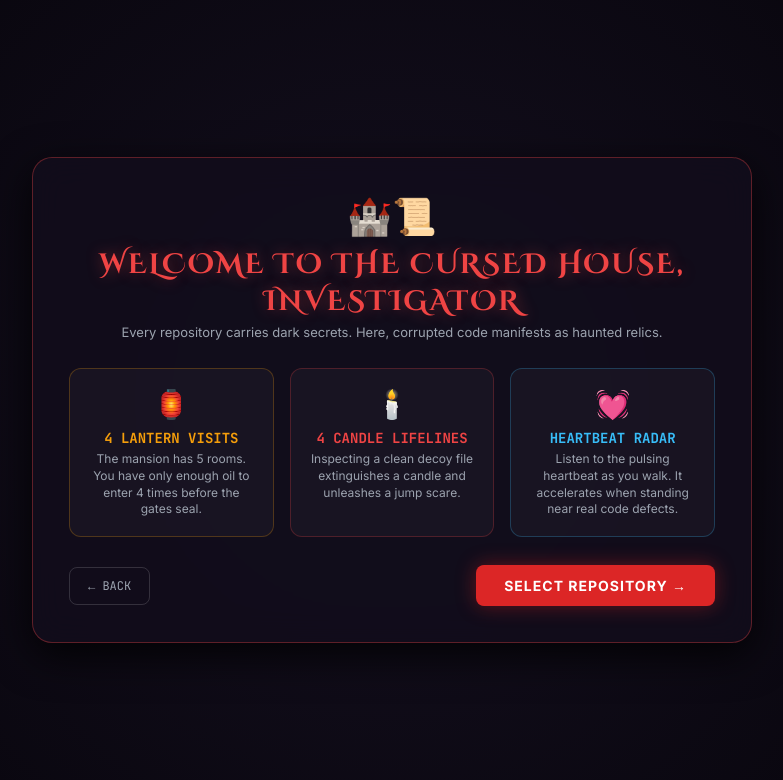
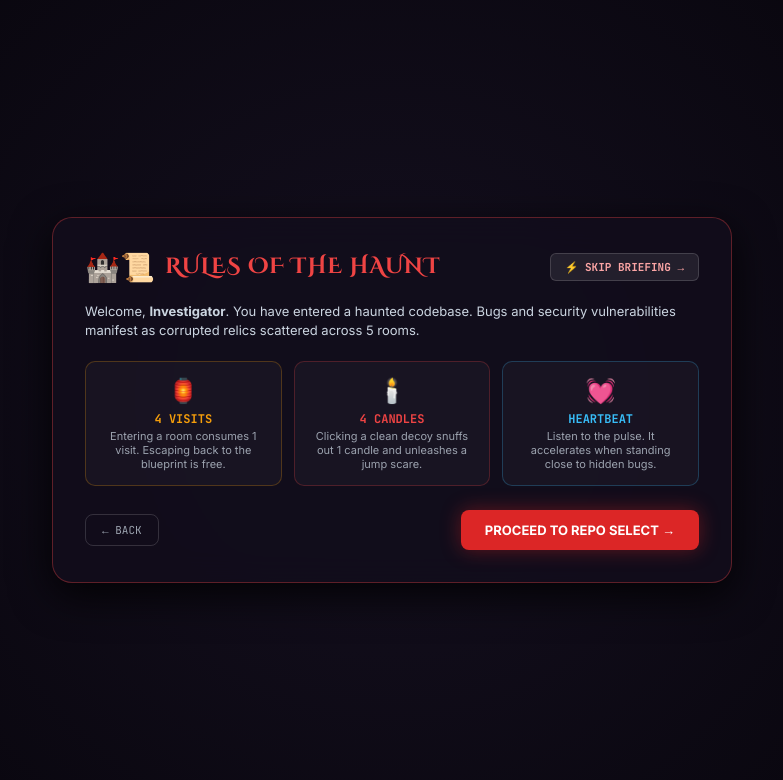
Before and after one commit to Haripriya24071/The-Last-Commit, a React (Vite) app in the folder frontend/: page / in a window 1280 px wide. Both pictures are taken after a click on the button "🕯️ LIGHT THE CANDLE & ENTER". Shown: the top 780 px of the page, without its empty margins (248-1031 px from the left). Built offline with nearby package versions, Linux system fonts and the light colour scheme.

Commit message:
feat: add WelcomeScreen and LandingScreen components for the game UI

```diff
--- a/frontend/src/components/WelcomeScreen.jsx
+++ b/frontend/src/components/WelcomeScreen.jsx
@@ -20,55 +20,74 @@ export default function WelcomeScreen() {
       overflowY: 'auto'
     }}>
       <div style={{
-        maxWidth: '720px',
+        maxWidth: '680px',
         width: '100%',
         background: 'rgba(18, 14, 28, 0.92)',
         border: '1px solid rgba(239, 68, 68, 0.35)',
         borderRadius: '20px',
-        padding: '36px',
+        padding: '32px',
         boxShadow: '0 12px 40px rgba(0,0,0,0.85)',
         backdropFilter: 'blur(16px)',
         position: 'relative'
       }}>
-        {/* Welcome Header */}
-        <div style={{ textAlign: 'center', marginBottom: '24px' }}>
-          <span style={{ fontSize: '36px' }}>🏰📜</span>
-          <h2 style={{
-            fontFamily: 'Cinzel Decorative, serif',
-            fontSize: '28px',
-            color: '#ef4444',
-            margin: '8px 0 4px 0',
-            letterSpacing: '2px',
-            textShadow: '0 0 15px rgba(239, 68, 68, 0.4)'
-          }}>
-            WELCOME TO THE CURSED HOUSE, {playerName.toUpperCase()}
-          </h2>
-          <p style={{ color: '#9ca3af', fontSize: '13px', margin: 0 }}>
-            Every repository carries dark secrets. Here, corrupted code manifests as haunted relics.
-          </p>
+        {/* Header with Skip Button */}
+        <div style={{ display: 'flex', justifyContent: 'space-between', alignItems: 'center', marginBottom: '18px' }}>
+          <div style={{ display: 'flex', alignItems: 'center', gap: '10px' }}>
+            <span style={{ fontSize: '28px' }}>🏰📜</span>
+            <h2 style={{
+              fontFamily: 'Cinzel Decorative, serif',
+              fontSize: '22px',
+              color: '#ef4444',
+              margin: 0,
+              letterSpacing: '1px'
+            }}>
+              RULES OF THE HAUNT
+            </h2>
+          </div>
+
+          <button
+            onClick={() => setScreen('repo_input')}
+            style={{
+              background: 'rgba(255,255,255,0.08)',
+              border: '1px solid rgba(255,255,255,0.15)',
+              color: '#fca5a5',
+              padding: '6px 14px',
+              borderRadius: '6px',
+              fontSize: '11px',
+              fontWeight: 700,
+              cursor: 'pointer',
+              fontFamily: 'JetBrains Mono, monospace'
+            }}
+          >
+            ⚡ SKIP BRIEFING →
+          </button>
         </div>
 
-        {/* 3 Core Rules / Mechanics */}
+        <p style={{ color: '#cbd5e1', fontSize: '13px', lineHeight: 1.5, margin: '0 0 20px 0' }}>
+          Welcome, <strong>{playerName}</strong>. You have entered a haunted codebase. Bugs and security vulnerabilities manifest as corrupted relics scattered across 5 rooms.
+        </p>
+
+        {/* 3 Core Rules */}
         <div style={{
           display: 'grid',
-          gridTemplateColumns: 'repeat(auto-fit, minmax(200px, 1fr))',
-          gap: '16px',
-          margin: '28px 0'
+          gridTemplateColumns: 'repeat(3, 1fr)',
+          gap: '12px',
+          margin: '20px 0'
         }}>
           {/* Rule 1: 4 Lantern Visits */}
           <div style={{
             background: 'rgba(255, 255, 255, 0.03)',
             border: '1px solid rgba(245, 158, 11, 0.25)',
-            borderRadius: '12px',
-            padding: '18px',
+            borderRadius: '10px',
+            padding: '14px',
             textAlign: 'center'
           }}>
-            <span style={{ fontSize: '28px' }}>🏮</span>
-            <h4 style={{ color: '#f59e0b', margin: '8px 0 4px 0', fontSize: '14px', fontFamily: 'JetBrains Mono, monospace' }}>
-              4 LANTERN VISITS
+            <span style={{ fontSize: '24px' }}>🏮</span>
+            <h4 style={{ color: '#f59e0b', margin: '6px 0 2px 0', fontSize: '12px', fontFamily: 'JetBrains Mono, monospace' }}>
+              4 VISITS
             </h4>
-            <p style={{ color: '#9ca3af', fontSize: '12px', lineHeight: 1.4, margin: 0 }}>
-              The mansion has 5 rooms. You have only enough oil to enter 4 times before the gates seal.
+            <p style={{ color: '#9ca3af', fontSize: '11px', lineHeight: 1.3, margin: 0 }}>
+              Entering a room consumes 1 visit. Escaping back to the blueprint is free.
             </p>
           </div>
 
@@ -76,48 +95,48 @@ export default function WelcomeScreen() {
           <div style={{
             background: 'rgba(255, 255, 255, 0.03)',
             border: '1px solid rgba(239, 68, 68, 0.25)',
-            borderRadius: '12px',
-            padding: '18px',
+            borderRadius: '10px',
+            padding: '14px',
             textAlign: 'center'
           }}>
-            <span style={{ fontSize: '28px' }}>🕯️</span>
-            <h4 style={{ color: '#ef4444', margin: '8px 0 4px 0', fontSize: '14px', fontFamily: 'JetBrains Mono, monospace' }}>
-              4 CANDLE LIFELINES
+            <span style={{ fontSize: '24px' }}>🕯️</span>
+            <h4 style={{ color: '#ef4444', margin: '6px 0 2px 0', fontSize: '12px', fontFamily: 'JetBrains Mono, monospace' }}>
+              4 CANDLES
             </h4>
-            <p style={{ color: '#9ca3af', fontSize: '12px', lineHeight: 1.4, margin: 0 }}>
-              Inspecting a clean decoy file extinguishes a candle and unleashes a jump scare.
+            <p style={{ color: '#9ca3af', fontSize: '11px', lineHeight: 1.3, margin: 0 }}>
+              Clicking a clean decoy snuffs out 1 candle and unleashes a jump scare.
             </p>
           </div>
 
-          {/* Rule 3: Heartbeat Proximity */}
+          {/* Rule 3: Proximity Pulse */}
           <div style={{
             background: 'rgba(255, 255, 255, 0.03)',
             border: '1px solid rgba(56, 189, 248, 0.25)',
-            borderRadius: '12px',
-            padding: '18px',
+            borderRadius: '10px',
+            padding: '14px',
             textAlign: 'center'
           }}>
-            <span style={{ fontSize: '28px' }}>💓</span>
-            <h4 style={{ color: '#38bdf8', margin: '8px 0 4px 0', fontSize: '14px', fontFamily: 'JetBrains Mono, monospace' }}>
-              HEARTBEAT RADAR
+            <span style={{ fontSize: '24px' }}>💓</span>
+            <h4 style={{ color: '#38bdf8', margin: '6px 0 2px 0', fontSize: '12px', fontFamily: 'JetBrains Mono, monospace' }}>
+              HEARTBEAT
             </h4>
-            <p style={{ color: '#9ca3af', fontSize: '12px', lineHeight: 1.4, margin: 0 }}>
-              Listen to the pulsing heartbeat as you walk. It accelerates when standing near real code defects.
+            <p style={{ color: '#9ca3af', fontSize: '11px', lineHeight: 1.3, margin: 0 }}>
+              Listen to the pulse. It accelerates when standing close to hidden bugs.
             </p>
           </div>
         </div>
 
         {/* Action Button */}
-        <div style={{ display: 'flex', justifyContent: 'space-between', alignItems: 'center', marginTop: '28px' }}>
+        <div style={{ display: 'flex', justifyContent: 'space-between', alignItems: 'center', marginTop: '24px' }}>
           <button
             onClick={() => setScreen('landing')}
             style={{
               background: 'transparent',
               border: '1px solid rgba(255,255,255,0.15)',
               color: '#9ca3af',
-              padding: '10px 18px',
+              padding: '8px 16px',
               borderRadius: '8px',
-              fontSize: '12px',
+              fontSize: '11px',
               cursor: 'pointer',
               fontFamily: 'JetBrains Mono, monospace'
             }}
@@ -131,17 +150,16 @@ export default function WelcomeScreen() {
               background: '#dc2626',
               color: '#fff',
               border: 'none',
-              padding: '12px 28px',
+              padding: '12px 24px',
               borderRadius: '8px',
-              fontSize: '14px',
+              fontSize: '13px',
               fontWeight: 700,
               cursor: 'pointer',
-              letterSpacing: '1px',
               fontFamily: 'Inter, sans-serif',
               boxShadow: '0 0 20px rgba(220, 38, 38, 0.4)'
             }}
           >
-            SELECT REPOSITORY →
+            PROCEED TO REPO SELECT →
           </button>
         </div>
       </div>
```
